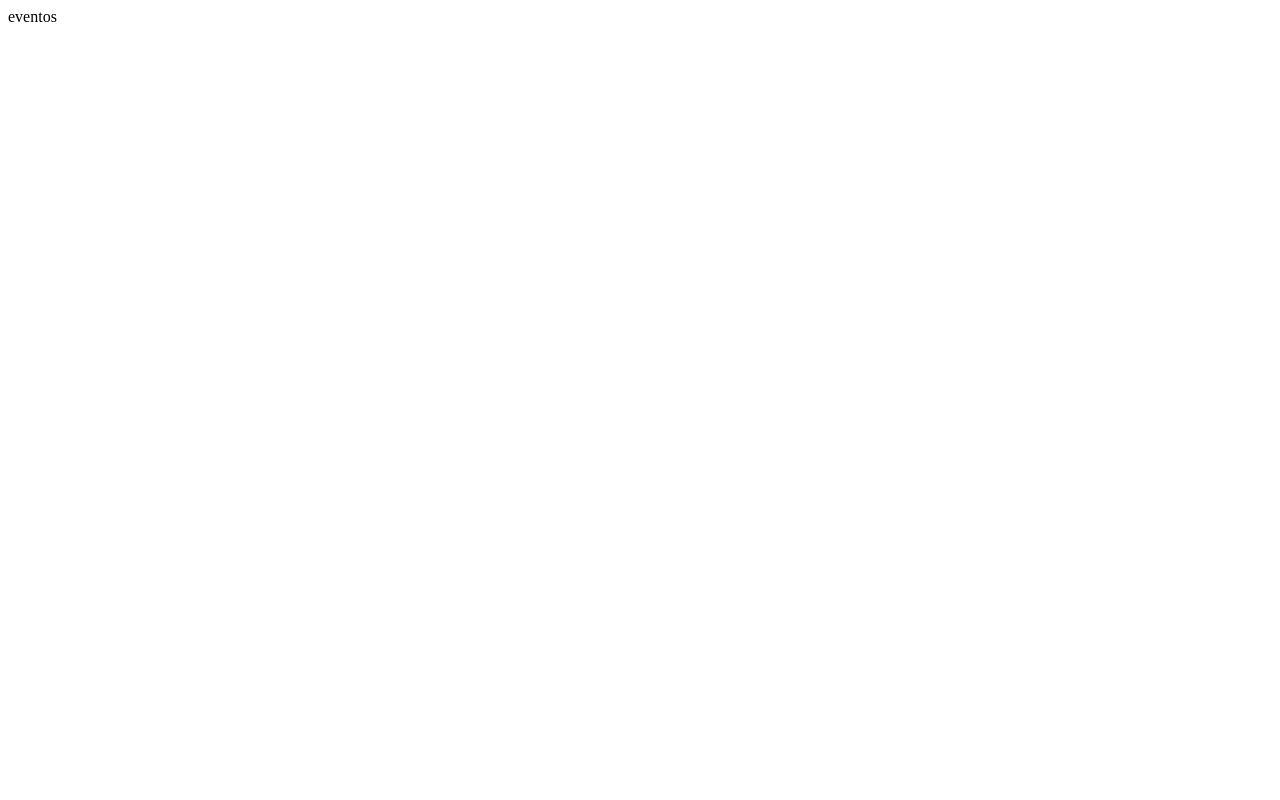
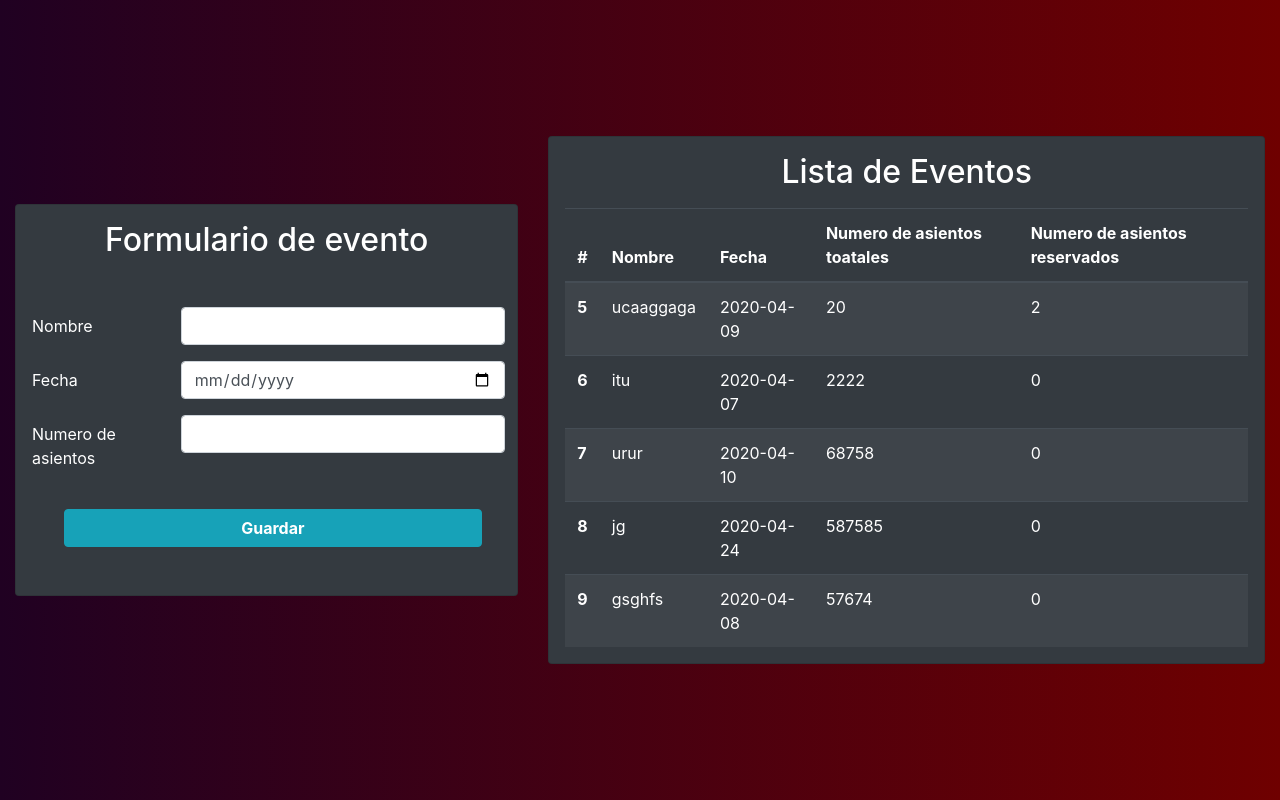
Before and after one commit to nepta1998/database-project-UCLA, a Flask app: page /eventos in a window 1280 px wide. Before the commit the page is almost empty. Run offline with Flask 2, Linux system fonts and the light colour scheme; data comes from the database, SQL or seed files in the repository; both versions use the stored data as it was after the commit; some libraries are stand-ins or nearby versions.

Commit message:
Ventana de eventos y base de datos

```diff
--- a/app.py
+++ b/app.py
@@ -50,7 +50,8 @@ def index():
 
 @app.route("/eventos")
 def events():
-    return "eventos"
+    events = query_db('SELECT * FROM Evento')
+    return render_template('events.html', events=events)
 
 
 @app.route("/registrar-reserva")
--- /dev/null
+++ b/templates/events.html
@@ -0,0 +1,68 @@
+{% extends 'layout.html' %}
+{% block body %}
+<div class="container-fluid">
+    <div class="bg-custom row align-items-center justify-content-center vh-100">
+        <div class="col-md-5">
+            <div class="card bg-dark">
+                <div class="car-body text-white">
+                    <h2 class="card-title text-center mt-3"> Formulario de evento</h2>
+                    <form class="my-5">
+                        <div class="form-group row">
+                            <label for="nombre" class="col-sm-3 col-form-label mx-3">Nombre</label>
+                            <div class="col-sm-8">
+                              <input type="text" class="form-control" id="nombre" required>
+                            </div>
+                        </div>
+                        <div class="form-group row">
+                            <label for="fecha" class="col-sm-3 col-form-label mx-3">Fecha</label>
+                            <div class="col-sm-8">
+                              <input type="date"  class="form-control" id="fecha" required>
+                            </div>
+                        </div>
+                        <div class="form-group row">
+                            <label for="numero_asiento" class="col-sm-3 col-form-label mx-3">Numero de asientos</label>
+                            <div class="col-sm-8">
+                              <input type="number" class="form-control" id="numero_asiento" min="10" required>
+                            </div>
+                        </div>
+                        <div class="form-group row">
+                            <div class="col-sm-12">
+                              <button type="submit" class="btn btn-info mx-5 mt-3  col-sm-10 font-weight-bold">Guardar</button>
+                            </div>
+                        </div>
+                    </form>
+                </div>
+            </div>
+        </div>
+        <div class="col-md-7">
+            <div class="card bg-dark">
+                <div class="car-body text-white mx-3">
+                    <h2 class="card-title text-center mt-3"> Lista de Eventos</h2>
+                    <table class="table table-striped table-dark my-3 ">
+                      <thead>
+                        <tr>
+                          <th scope="col">#</th>
+                          <th scope="col">Nombre</th>
+                          <th scope="col">Fecha</th>
+                          <th scope="col">Numero de asientos toatales</th>
+                          <th scope="col">Numero de asientos reservados</th>
+                        </tr>
+                      </thead>
+                      <tbody>
+                      {% for event in events%}
+                        <tr>
+                          <th scope="row">{{ event.id }}</th>
+                          <td>{{ event.nombre }}</td>
+                          <td>{{ event.fecha }}</td>
+                          <td>{{ event.numero_asientos_total }}</td>
+                          <td>{{ event.numero_asientos_reservados }}</td>
+                        </tr>
+                      {% endfor %}
+                      </tbody>
+                    </table>
+                </div>
+            </div>
+        </div>
+    </div>
+</div>
+{% endblock %}
--- a/templates/index.html
+++ b/templates/index.html
@@ -16,5 +16,4 @@
       </div>
     </div>
 </div>
-
 {% endblock %}
```
Also changed, not shown: database.db (added), 1 other file.
